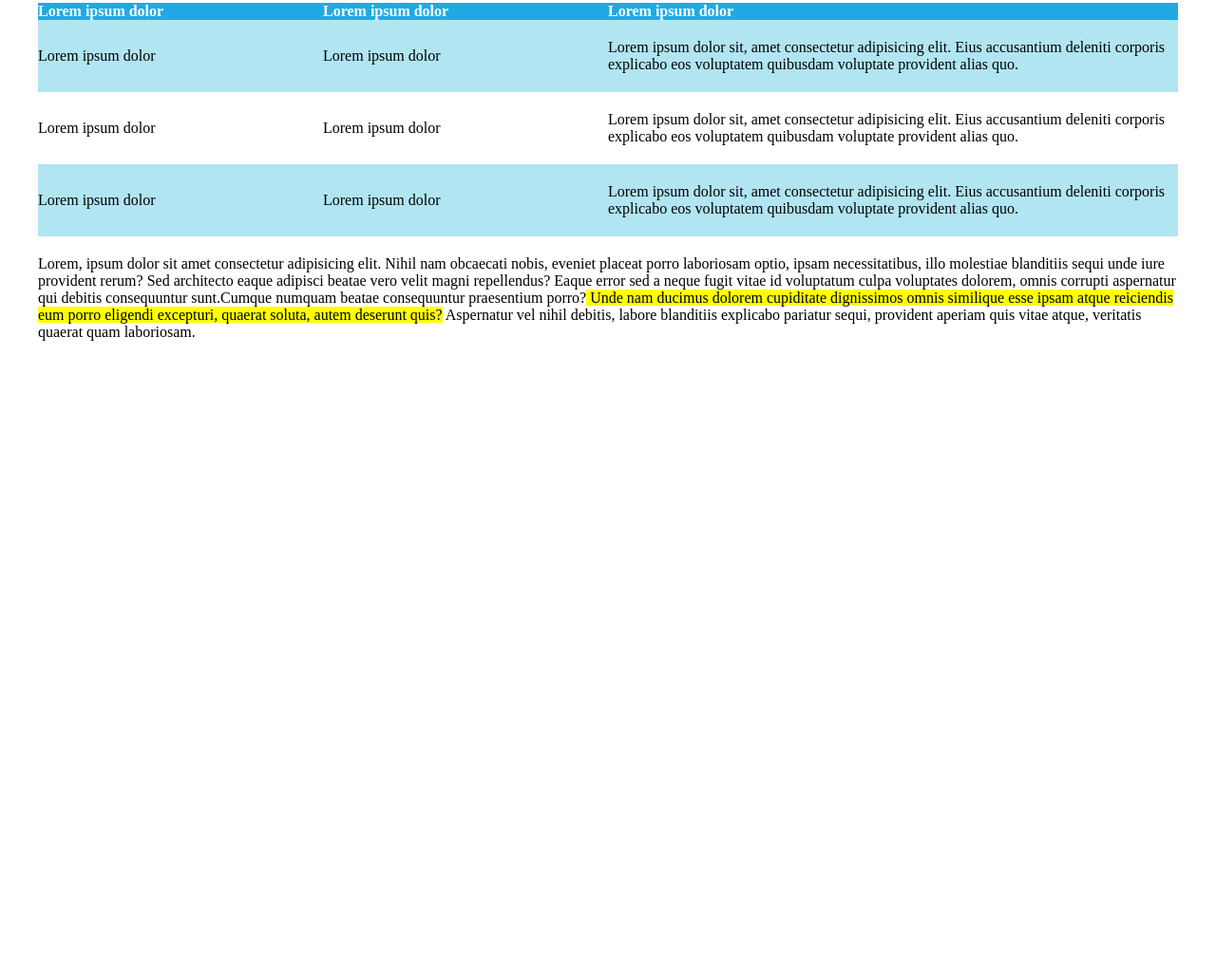
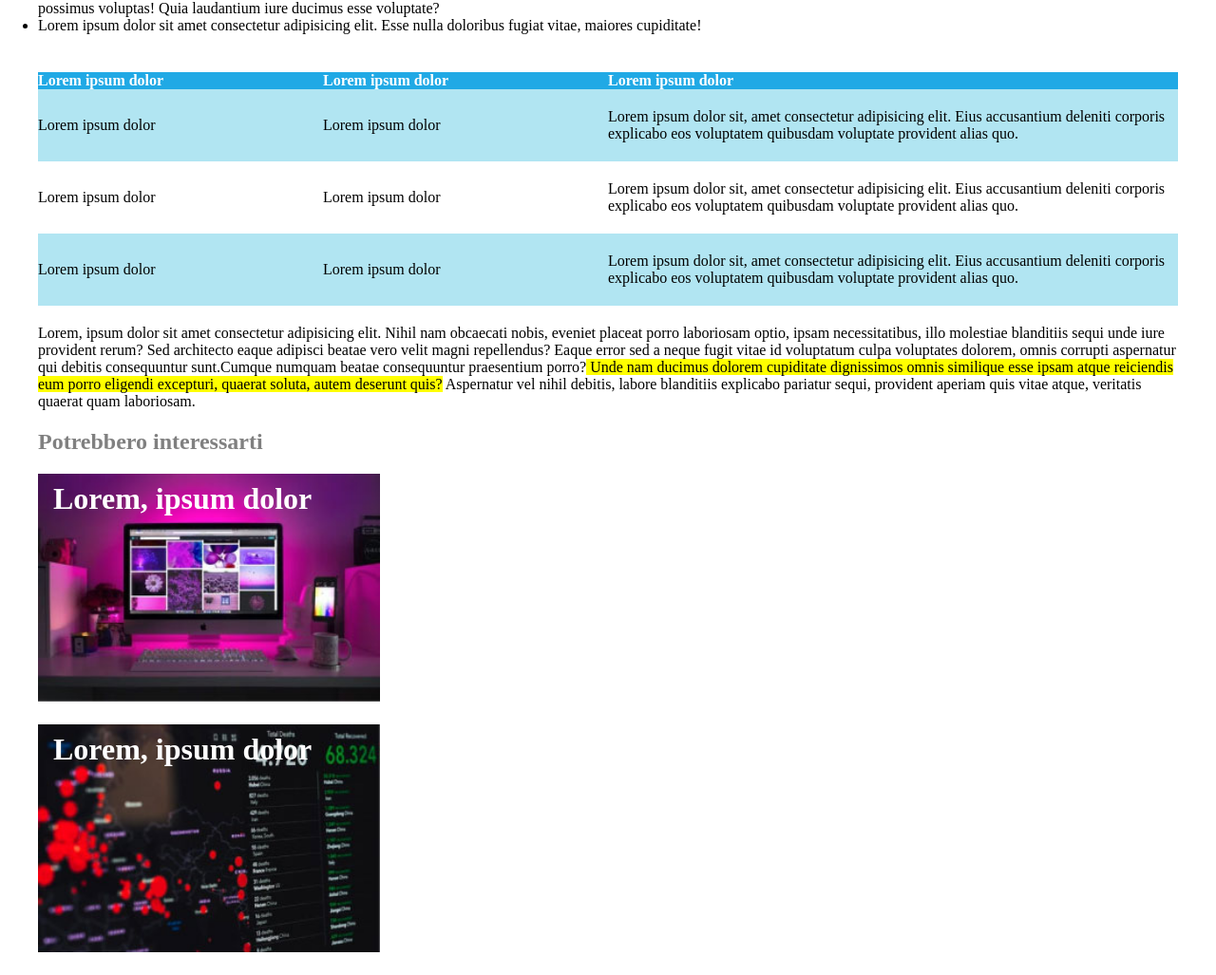
Before and after one commit to marinodilauro/html-css-booleaner, a plain HTML site: page index.html in a window 1280 px wide. Shown: the part 892-1919 px from the top of the page at 95% size. Before the commit the page ends 1251 px from the top, so only its background shows below. Drawn offline with Linux system fonts and the light colour scheme.

Commit message:
Add footer section

```diff
--- a/Assets/css/style.css
+++ b/Assets/css/style.css
@@ -4,7 +4,7 @@
   box-sizing: border-box;
 }
 
-/* Header */
+/* --- Header --- */
 #site_header {
   height: 100px;
   background-image: url("/Assets/img/pattern.png");
@@ -17,22 +17,23 @@
   height: 50px;
 }
 
-/* Main */
+/* --- Main ---*/
 #site_main {
   width: 1200px;
   margin: auto;
 }
 
+/* Title */
 .title {
-  font-weight: bold;
   margin: 20px 0 20px 0;
 }
 
 h1 {
-  font-size: 2rem;
+  font-size: 3rem;
 }
 
-.author {
+.subheading {
+  font-weight: bold;
   font-size: 1.5rem;
   color: #808080;
 }
@@ -42,6 +43,7 @@ h1 {
   color: #20A9E5;
 }
 
+/* Images */
 .images {
   margin-bottom: 20px;
 }
@@ -50,15 +52,18 @@ img {
   height: 362px;
 }
 
+/* Paragraph */
 .highlighted {
   background-color: yellow;
 }
 
+/* List */
 #list {
   margin-top: 40px;
   margin-bottom: 40px;
 }
 
+/* Table */
 table {
   width: 100%;
   margin-bottom: 20px;
@@ -81,3 +86,38 @@ td {
 .colored_row {
   background-color: #B1E5F2;
 }
+
+/* --- Footer --- */
+
+#site_footer {
+  width: 1200px;
+  margin: auto;
+  margin-bottom: 20px;
+  margin-top: 20px;
+  color: #808080;
+}
+
+/* Title */
+h2 {
+  margin-bottom: 20px;
+}
+
+/* Images */
+.footer_image_container {
+  position: relative;
+  margin-bottom: 20px;
+}
+
+.footer_image {
+  width: 30%;
+  height: auto;
+}
+
+.image_text {
+  position: absolute;
+  top: 8px;
+  left: 16px;
+  font-size: 2rem;
+  font-weight: bold;
+  color: white;
+}
--- a/index.html
+++ b/index.html
@@ -21,7 +21,7 @@
     <!-- Title and author -->
     <div class="title">
       <h1>Internet deve essere al servizio del "bene pubblico": il manifesto di Tim Berners-Lee</h1>
-      <p class="author">Scritto da <span id="author_name">The Booleaner</span>
+      <p class="subheading">Scritto da <span id="author_name">The Booleaner</span>
         <br>il 10/10/2020
       </p>
     </div>
@@ -34,7 +34,6 @@
       <p>2st Photo: Wikimedia, by Paul Clarke</p>
     </div>
 
-    <!-- Article -->
     <!-- First paragraph -->
     <p>Lorem, ipsum dolor sit amet consectetur adipisicing elit. Nihil nam obcaecati nobis, eveniet placeat
       porro
@@ -114,7 +113,17 @@
 
   <!-- Footer -->
   <footer id="site_footer">
-
+    <section>
+      <h2>Potrebbero interessarti</h2>
+      <div class="footer_image_container">
+        <img class="footer_image" src="./Assets/img/monitor.jpg" alt="">
+        <div class="image_text">Lorem, ipsum dolor</div>
+      </div>
+      <div class="footer_image_container">
+        <img class="footer_image" src="./Assets/img/graph.jpg" alt="">
+        <div class="image_text">Lorem, ipsum dolor</div>
+      </div>
+    </section>
   </footer>
 
 </body>
```
